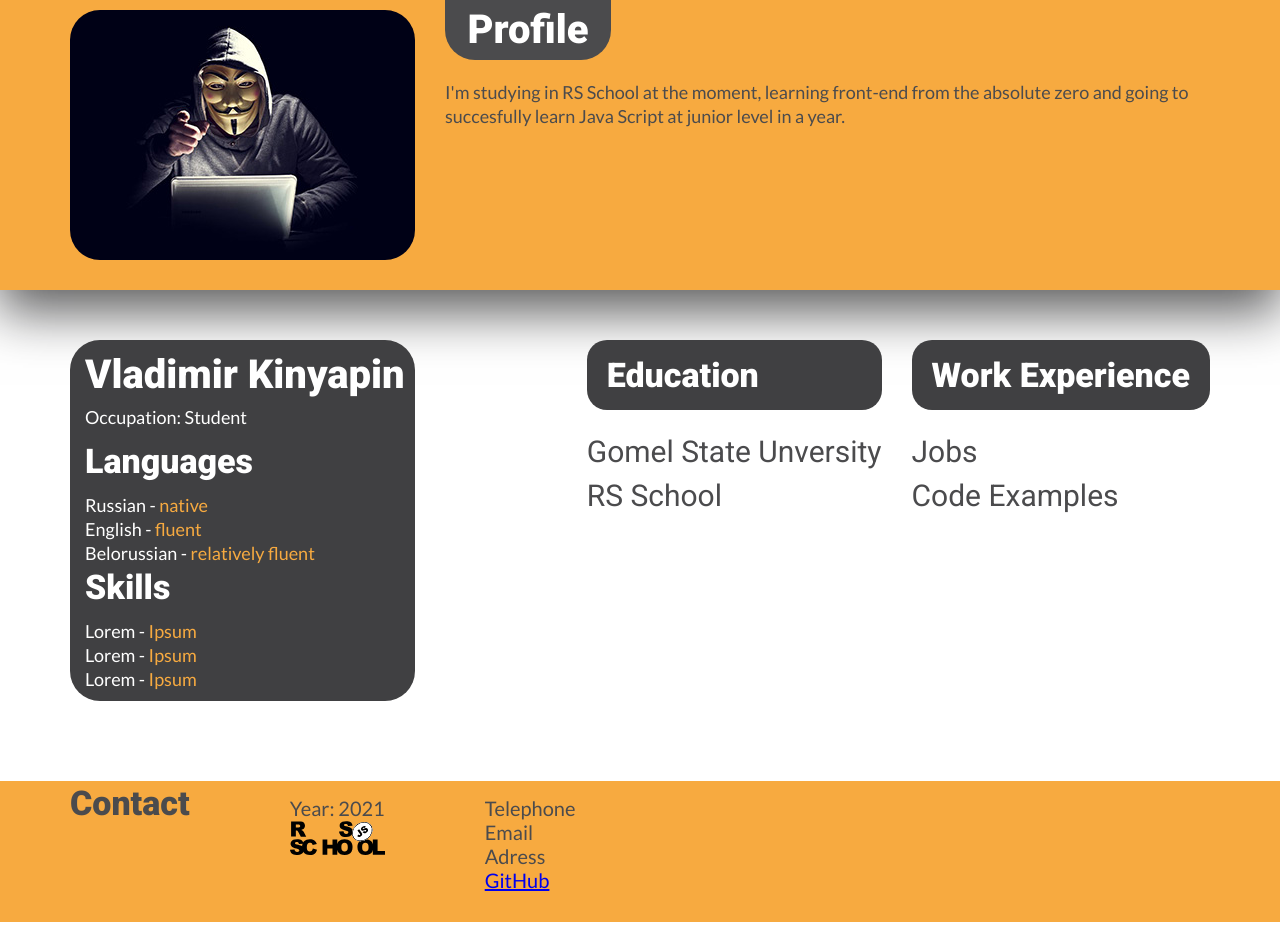
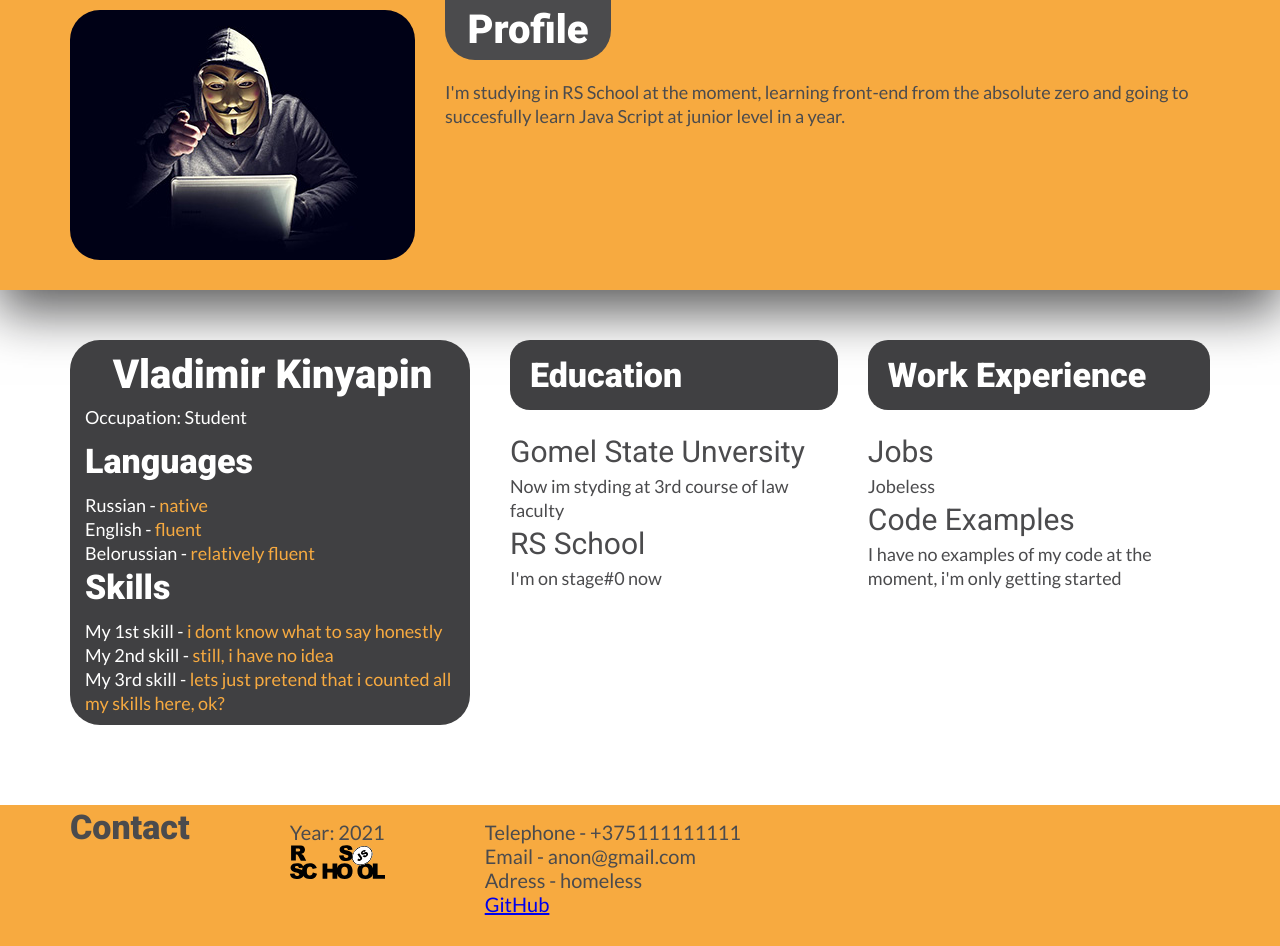
Before and after one commit to Run4gate/rsschool-cv, a plain HTML site: page index.html in a window 1280 px wide. Before the commit the page ends 922 px from the top, so only its background shows below. Drawn offline with Linux system fonts and the light colour scheme.

Commit message:
docs: update description of my work

```diff
--- a/index.html
+++ b/index.html
@@ -56,9 +56,9 @@
                 <div class="lang__title"><h3>Skills</h3></div>
                 <div class="lang__list">
                   <ul>
-                    <li>Lorem - <span> Ipsum </span></li>
-                    <li>Lorem - <span> Ipsum </span></li>
-                    <li>Lorem - <span> Ipsum </span></li>
+                    <li>My 1st skill - <span> i dont know what to say honestly </span></li>
+                    <li>My 2nd skill - <span> still, i have no idea </span></li>
+                    <li>My 3rd skill - <span> lets just pretend that i counted all my skills here, ok? </span></li>
                   </ul>
                 </div>
               </div>
@@ -70,7 +70,9 @@
                 <div class="edu_title"><h3>Education</h3></div>
                 <div class="edu__list">
                   <h4>Gomel State Unversity</h4>
+                  Now im styding at 3rd course of law faculty
                   <h4>RS School</h4>
+                  I'm on stage#0 now
                 </div>
               </div>
             </article>
@@ -79,7 +81,9 @@
                 <div class="work-exp__title"><h3>Work Experience</h3></div>
                 <div class="work-exp__list">
                   <h4>Jobs</h4>
+                  Jobeless
                   <h4>Code Examples</h4>
+                  I have no examples of my code at the moment, i'm only getting started
                 </div>
               </div>
             </article>
@@ -100,9 +104,9 @@
           <div class="contact-title__list">
             <nav>
               <ul>
-                <li><p>Telephone</p></li>
-                <li><p>Email</p></li>
-                <li><p>Adress</p></li>
+                <li><p>Telephone - +375111111111</p></li>
+                <li><p>Email - anon@gmail.com</p></li>
+                <li><p>Adress - homeless</p></li>
                 <li><a href="https://github.com/Run4gate"><p>GitHub</p></a></li>
               </ul>
             </nav>
```
